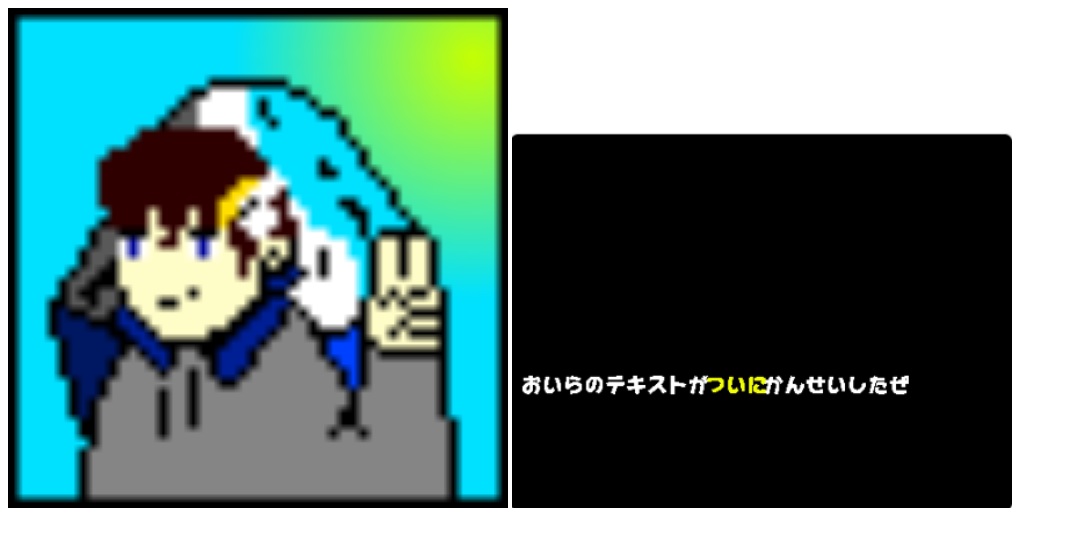
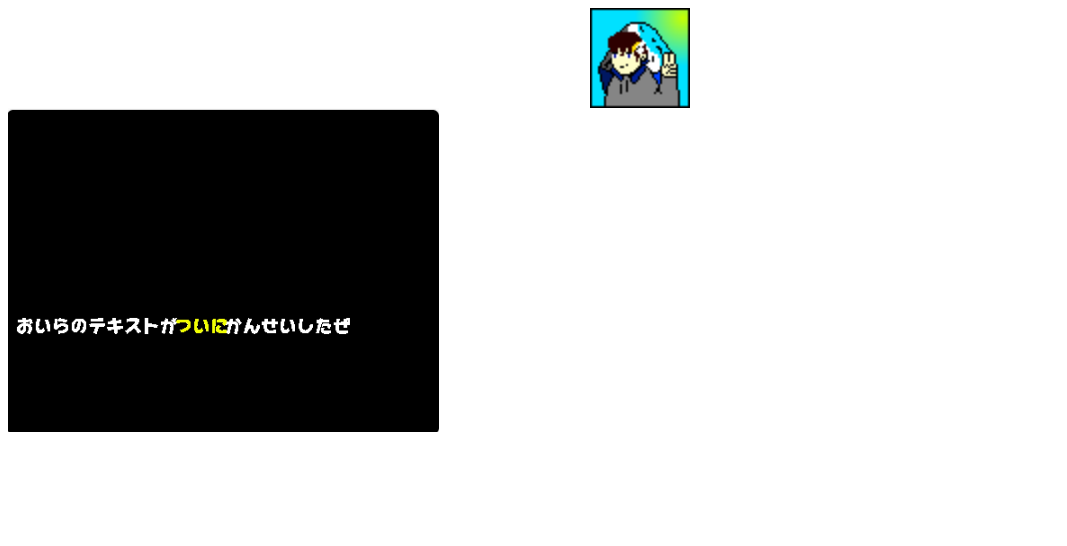
Before and after one commit to s50261011-oss/kakigoorisite, a plain HTML site: page index.html in a window 1280 px wide. Shown: the whole page, without its empty margins (0-1067 px from the left). Drawn offline with Linux system fonts and the light colour scheme.

Commit message:
Update index.html

```diff
--- a/index.html
+++ b/index.html
@@ -5,12 +5,18 @@
 <title>kakigooriの部屋</title>
 <style>
   .ｱｲｺｿ{
-    width: 500px;
+    width: 100px;
+    height: auto;
+    display: block;
+    margin: 0 auto;
+  }
+  .紹介写真{
+    width: 500;
     height: auto;
   }
 </style>
-<img src="ｱｲｺｿ.png" class="ｱｲｺｿ">
-<img src="undertale all font text.png" class="ｱｲｺｿ">
+<img src="ｱｲｺｿ.png" class="ｱｲｺｿ" alt="アイコン">
+<img src="undertale all font text.png" class="紹介写真" alt="undertaletextの写真">
 </head>
 <body>
 </body>
```
